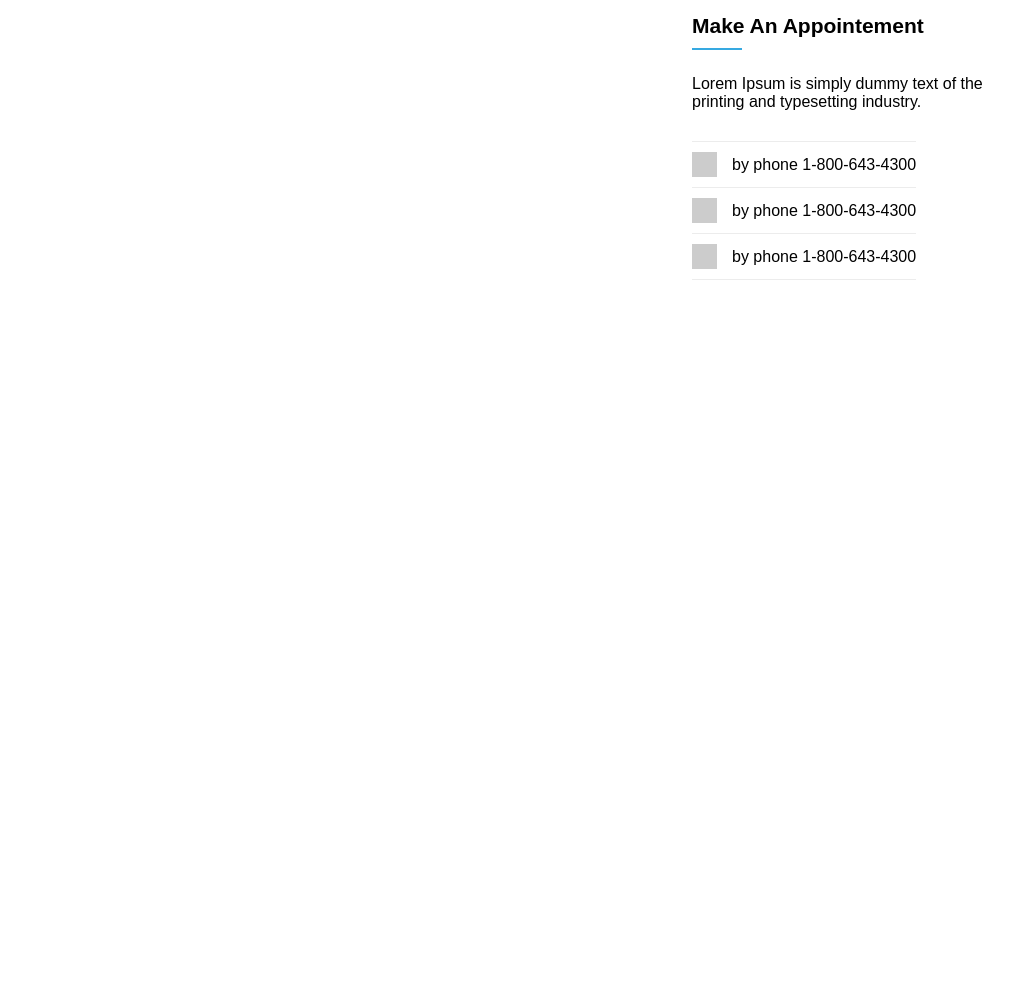
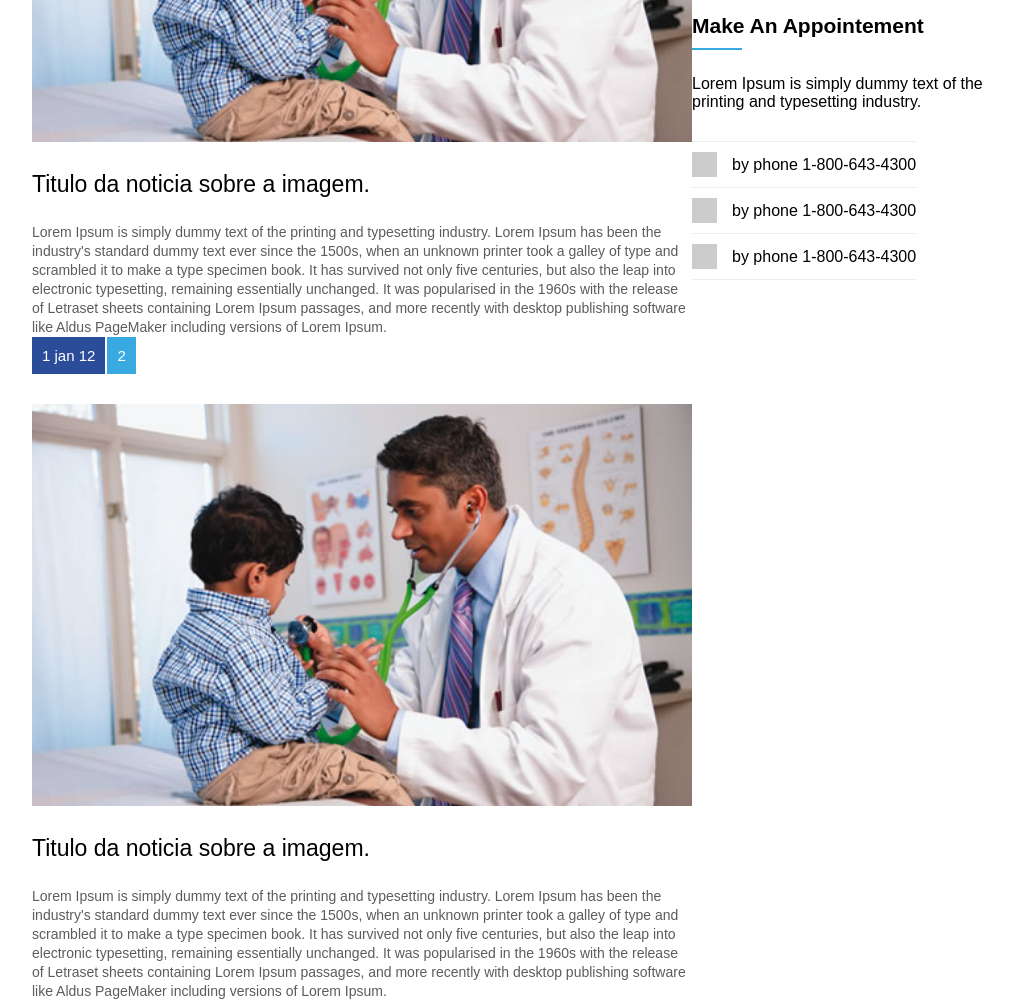
Before and after one commit to LeonardRodri/site-medical, a plain HTML site: page index.html in a window 1280 px wide. Shown: the part 1202-2203 px from the top of the page, without its empty margins (113-1126 px from the left). Before the commit the page ends 1502 px from the top, so only its background shows below. Drawn offline with Linux system fonts and the light colour scheme.

Commit message:
Erro no article

```diff
--- a/assets/css/templante.css
+++ b/assets/css/templante.css
@@ -195,7 +195,6 @@ a:hover {
 .widget_body {
     display: flex;
     flex-wrap: wrap;
-
 }
 
 .conteudo {
@@ -232,3 +231,53 @@ a:hover {
     background: #cccccc;
     margin-right: 15px;
 }
+
+.flex{
+    display: flex;
+}
+
+
+article a{
+    text-decoration: none;
+}
+
+article .news_data {
+    display: flex;
+}
+
+article .news_posted_at{
+    background-color: #2b4c99;
+    color: #ffffff;
+    font-size:15px;
+    padding: 10px;
+    margin-right: 2px;
+}
+
+article .news_comments{
+    background-color: #39aae1;
+    color: #ffffff;
+    font-size:15px;
+    padding: 10px;
+}
+
+article .news_thumbnail{
+    margin-top: 30px;
+}
+
+article .news_thumbnail img{
+    width:100%;
+    height:auto;
+}
+
+article .news_title{
+    margin-top: 25px;
+    margin-bottom: 25px;
+    font-size: 23px;
+    color: black
+}
+
+article .news_resume{
+    color: #5c5c5c;
+    line-height: 19px;
+    font-size:  14px;
+}
--- a/index.html
+++ b/index.html
@@ -74,11 +74,68 @@
     <section id="geral">
         <div class="container">
             <section>
-                <div class="widget_title">
-                    <div class="widget_title_text">Lastest News</div>
-                    <div class="widget_title_bar"></div>
-                    <div class="widget_body">
-                        ...
+                <div class="widget">
+                    <div class="widget_title">
+                        <div class="widget_title_text">Lastest News</div>
+                        <div class="widget_title_bar"></div>
+                    </div>
+                    <div class="widget_body flex">
+                            <article class="news_conteudo">
+                                <a href="">
+                                    <div class="news_data">
+                                        <div class="news_posted_at">1 jan 12</div>
+                                        <div class="news_comments">2</div>
+                                    </div>
+                                    <div class="news_thumbnail">
+                                        <img src="assets/images/dr.jpg" alt="" srcset="">
+                                    </div>
+                                    <div class="news_title">
+                                        Titulo da noticia sobre a imagem.
+                                    </div>
+                                    <div class="news_resume">
+                                        Lorem Ipsum is simply dummy text of the printing and typesetting industry. Lorem
+                                        Ipsum has been the industry's standard dummy text ever since the 1500s, when an
+                                        unknown printer took a galley of type and scrambled it to make a type specimen
+                                        book.
+                                        It has survived not only five centuries, but also the leap into electronic
+                                        typesetting, remaining essentially unchanged. It was popularised in the 1960s
+                                        with
+                                        the release of Letraset sheets containing Lorem Ipsum passages, and more
+                                        recently
+                                        with desktop publishing software like Aldus PageMaker including versions of
+                                        Lorem
+                                        Ipsum.
+                                    </div>
+                                </a>
+                            </article>
+                            <article class="news_conteudo">
+                                <a href="">
+                                    <div class="news_data">
+                                        <div class="news_posted_at">1 jan 12</div>
+                                        <div class="news_comments">2</div>
+                                    </div>
+                                    <div class="news_thumbnail">
+                                        <img src="assets/images/dr.jpg" alt="" srcset="">
+                                    </div>
+                                    <div class="news_title">
+                                        Titulo da noticia sobre a imagem.
+                                    </div>
+                                    <div class="news_resume">
+                                        Lorem Ipsum is simply dummy text of the printing and typesetting industry. Lorem
+                                        Ipsum has been the industry's standard dummy text ever since the 1500s, when an
+                                        unknown printer took a galley of type and scrambled it to make a type specimen
+                                        book.
+                                        It has survived not only five centuries, but also the leap into electronic
+                                        typesetting, remaining essentially unchanged. It was popularised in the 1960s
+                                        with
+                                        the release of Letraset sheets containing Lorem Ipsum passages, and more
+                                        recently
+                                        with desktop publishing software like Aldus PageMaker including versions of
+                                        Lorem
+                                        Ipsum.
+                                    </div>
+                                </a>
+                            </article>
                     </div>
                 </div>
             </section>
```
